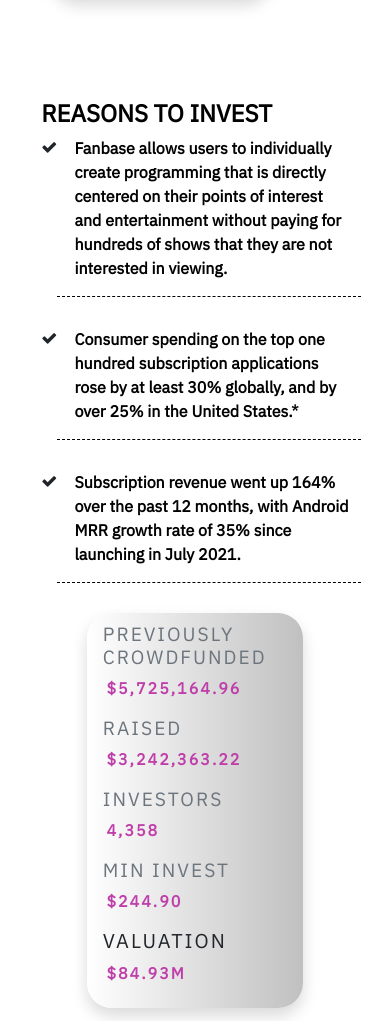
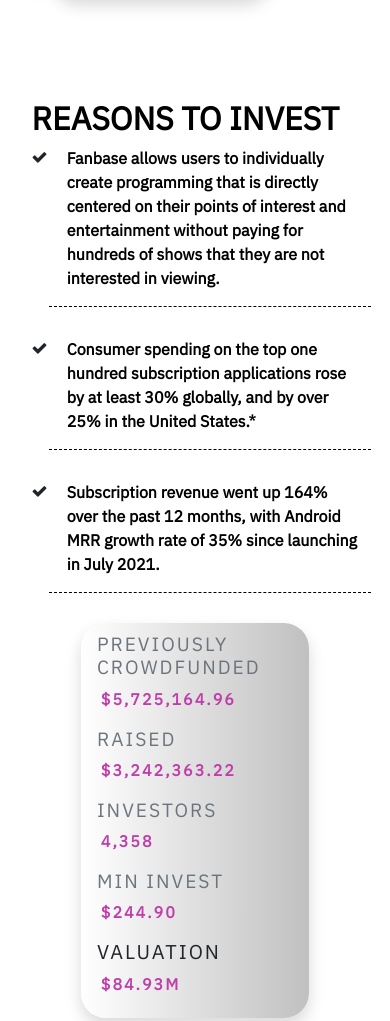
Before and after one commit to Codeverse-programming/Codar-Base, a plain HTML site: page index.html in a window 390 px wide. Shown: the part 616-1637 px from the top of the page. Drawn offline with nearby package versions, Linux system fonts and the light colour scheme; files whose address does not match are found by name.

Commit message:
Codar Base

```diff
--- a/css/style.css
+++ b/css/style.css
@@ -1037,11 +1037,11 @@ footer {
     }
 
     .home-text{
-        max-width: 85%;
+        max-width: 90%;
         margin: 0 auto;
     }
     .home-text h1{
-        font-size: 1.5rem;
+        font-size: 2rem;
     }
     .banner {
         padding: 100px 0 60px;
```
